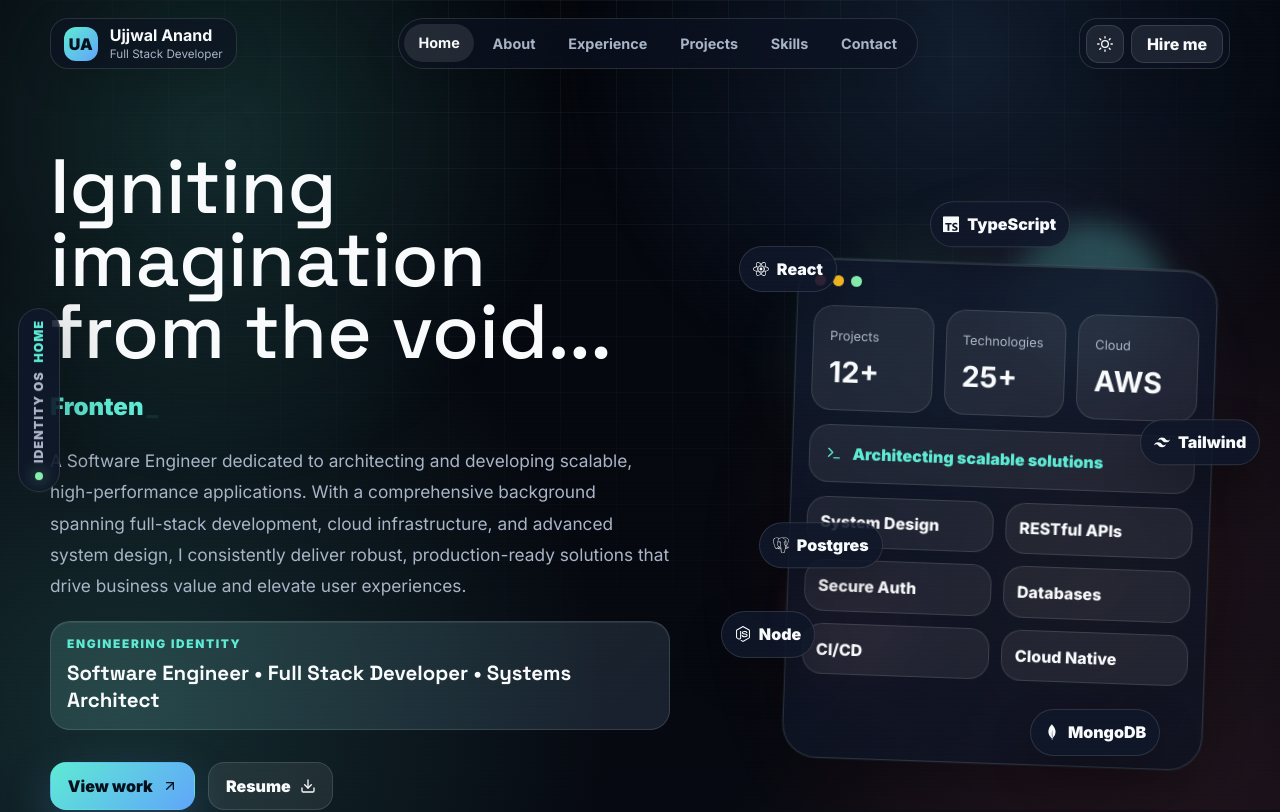
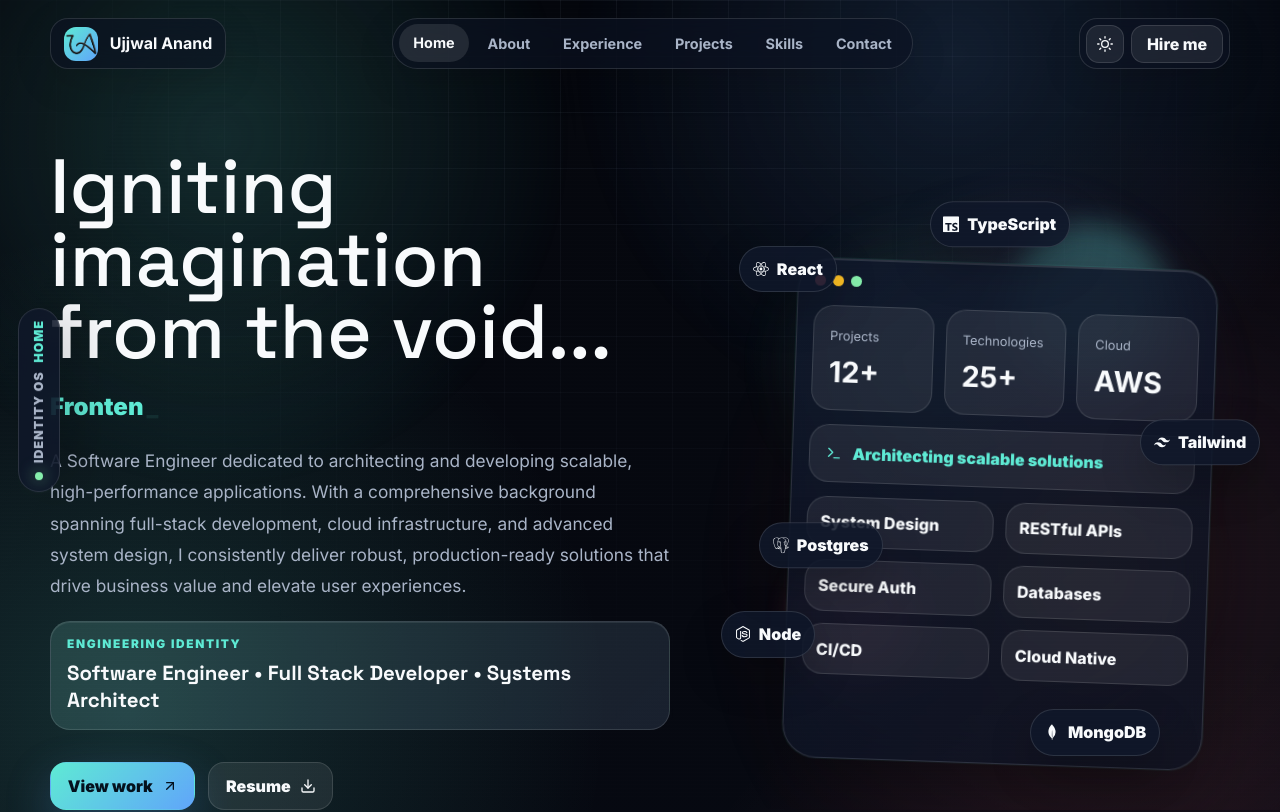
Before and after one commit to Ujjwal-anand00/my-portfolio, a React (Vite) app: page / in a window 1280 px wide. Shown: the top 812 px of the page. Built offline with nearby package versions, Linux system fonts and the light colour scheme.

Commit message:
Refactor code structure for improved readability and maintainability

```diff
--- a/src/components/Nav.jsx
+++ b/src/components/Nav.jsx
@@ -29,10 +29,11 @@
   return (
     <header className={`site-nav ${scrolled ? "is-scrolled" : ""}`}>
       <a className="brand-lockup" onClick={() => handleNavigate("home")} aria-label="Go to home">
-        <span>UA</span>
+        <span>
+          <img src="/Logo.png" alt="Logo" />
+        </span>
         <div>
           <strong>Ujjwal Anand</strong>
-          <small>Full Stack Developer</small>
         </div>
       </a>
 
```
Also changed, not shown: public/Logo.png (added).
